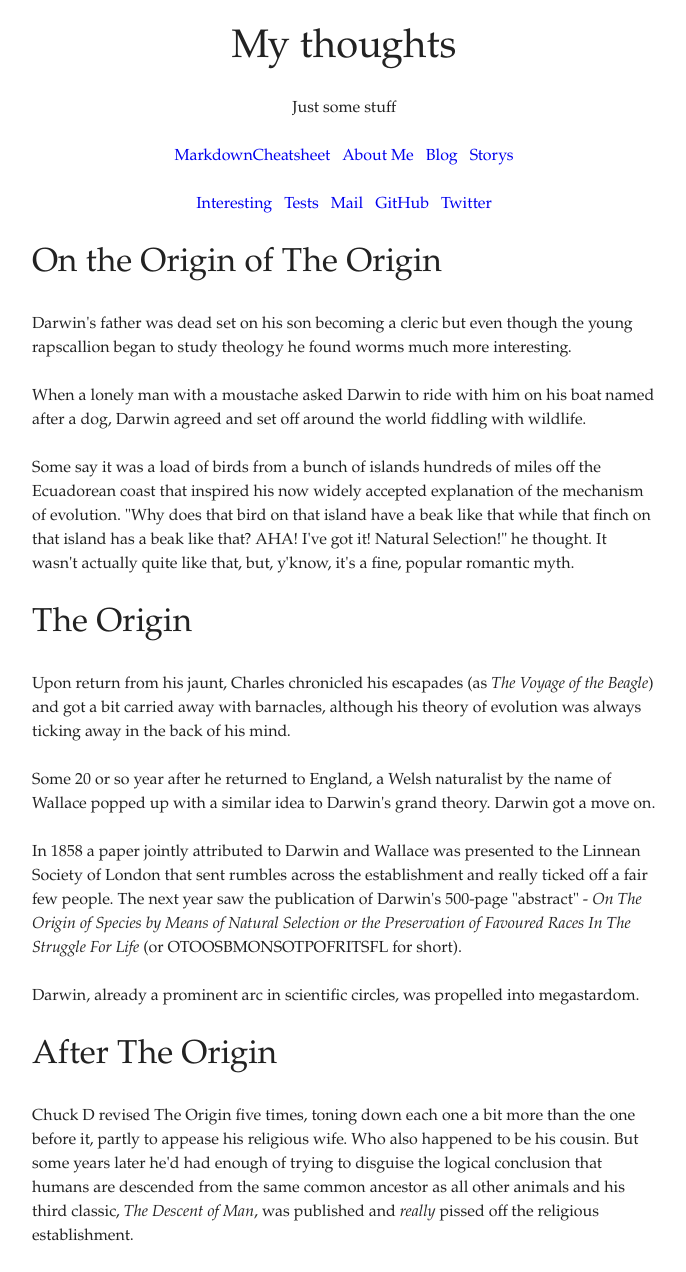
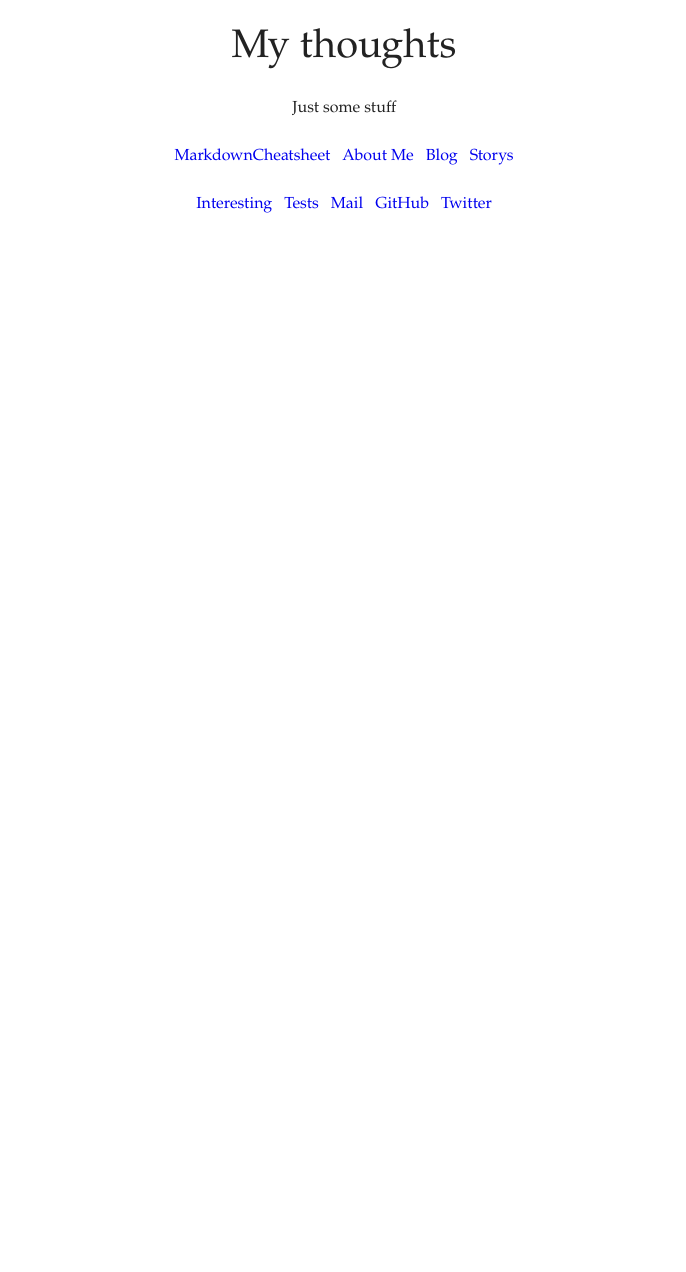
Before and after one commit to M-Kub/myblog, a Django app: template home/templates/home/index.html in a window 1280 px wide. Shown: the whole page, without its empty margins (296-982 px from the left). After the commit the page ends 213 px from the top, so only its background shows below. Run offline with Django 3.2, Linux system fonts and the light colour scheme; the template is opened without the code that fills it, so the values that code supplies are empty.

Commit message:
Jinja-Temp-Imp

```diff
--- a/home/templates/home/index.html
+++ b/home/templates/home/index.html
@@ -33,38 +33,10 @@
       </header>
 
       <main>
-        <div id="content">
-            <h2>On the Origin of The Origin</h2>
-            <p>Darwin's father was dead set on his son becoming a cleric but even though the young rapscallion began to
-                study theology he found worms much more interesting.</p>
-            <p>When a lonely man with a moustache asked Darwin to ride with him on his boat named after a dog, Darwin agreed
-                and set off around the world fiddling with wildlife.</p>
-            <p>Some say it was a load of birds from a bunch of islands hundreds of miles off the Ecuadorean coast that
-                inspired his now widely accepted explanation of the mechanism of evolution. "Why does that bird on that
-                island have a beak like that while that finch on that island has a beak like that? AHA! I've got it! Natural
-                Selection!" he thought. It wasn't actually quite like that, but, y'know, it's a fine, popular romantic myth.
-            </p>
+        <!-- Begin page content -->
+        {% block content %}
 
-            <h2>The Origin</h2>
-            <p>Upon return from his jaunt, Charles chronicled his escapades (as <em>The Voyage of the Beagle</em>) and got a
-                bit carried away with barnacles, although his theory of evolution was always ticking away in the back of his
-                mind.</p>
-            <p>Some 20 or so year after he returned to England, a Welsh naturalist by the name of Wallace popped up with a
-                similar idea to Darwin's grand theory. Darwin got a move on.</p>
-            <p>In 1858 a paper jointly attributed to Darwin and Wallace was presented to the Linnean Society of London that
-                sent rumbles across the establishment and really ticked off a fair few people. The next year saw the
-                publication of Darwin's 500-page "abstract" - <em>On The Origin of Species by Means of Natural Selection or
-                    the Preservation of Favoured Races In The Struggle For Life</em> (or <abbr>OTOOSBMONSOTPOFRITSFL</abbr>
-                for short).</p>
-            <p>Darwin, already a prominent arc in scientific circles, was propelled into megastardom.</p>
-
-            <h2>After The Origin</h2>
-            <p>Chuck D revised The Origin five times, toning down each one a bit more than the one before it, partly to
-                appease his religious wife. Who also happened to be his cousin. But some years later he'd had enough of
-                trying to disguise the logical conclusion that humans are descended from the same common ancestor as all
-                other animals and his third classic, <em>The Descent of Man</em>, was published and <em>really</em> pissed
-                off the religious establishment.</p>
-        </div>
+        {% endblock %}
       </main>
 
 </body>
--- a/home/urls.py
+++ b/home/urls.py
@@ -2,5 +2,6 @@ from django.urls import path
 from . import views
 
 urlpatterns = [
-    path('', views.home, name='index')
+    path('home/', views.home, name='index'),
+    path('', views.blogList, name='blogList'),
 ]
--- a/home/views.py
+++ b/home/views.py
@@ -4,3 +4,7 @@ from django.shortcuts import render
 
 def home(request):
     return render(request, 'home/index.html')
+
+
+def blogList(request):
+    return render(request, 'home/blogList.html')
```
Also changed, not shown: home/templates/home/blogList.html (added, +37 -0 lines).
